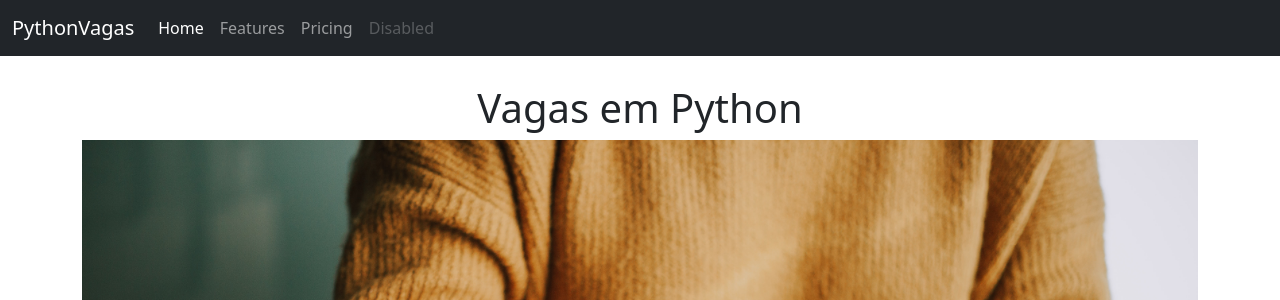
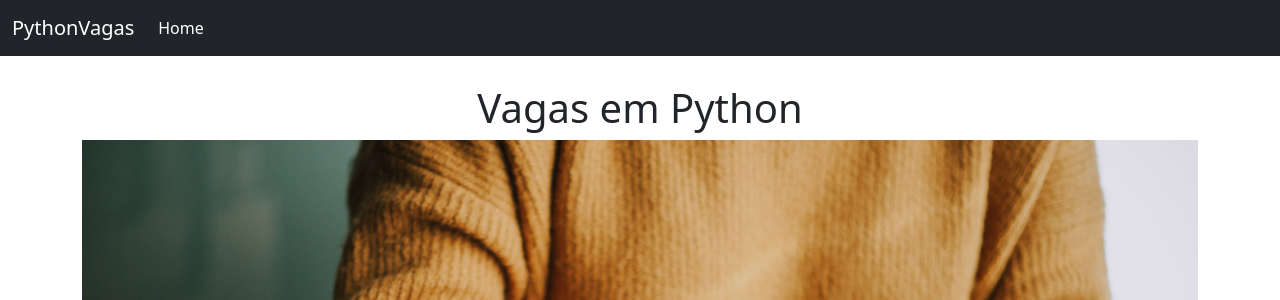
Before and after one commit to pslcorrea/Phyton-Carreiras, a Flask app: page / in a window 1280 px wide. Shown: the top 300 px of the page. Run offline with Flask 3, Linux system fonts and the light colour scheme.

Commit message:
Ajuste da Navbar e do footer

```diff
--- a/templates/includes/navbar.html
+++ b/templates/includes/navbar.html
@@ -7,9 +7,6 @@
     <div class="collapse navbar-collapse" id="navbarNavAltMarkup">
       <div class="navbar-nav">
         <a class="nav-link active" aria-current="page" href="#">Home</a>
-        <a class="nav-link" href="#">Features</a>
-        <a class="nav-link" href="#">Pricing</a>
-        <a class="nav-link disabled" href="#" tabindex="-1" aria-disabled="true">Disabled</a>
       </div>
     </div>
   </div>
```
